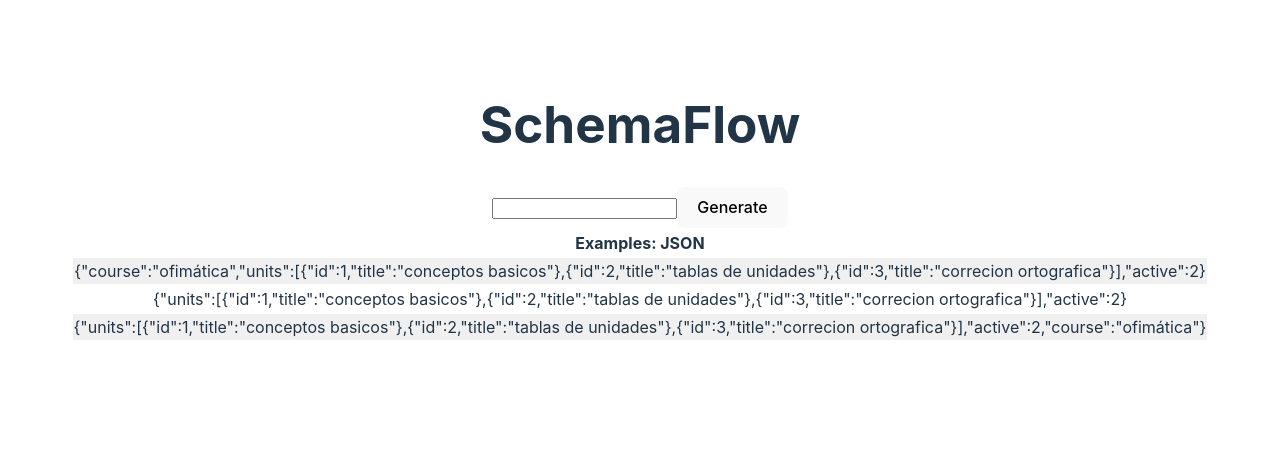
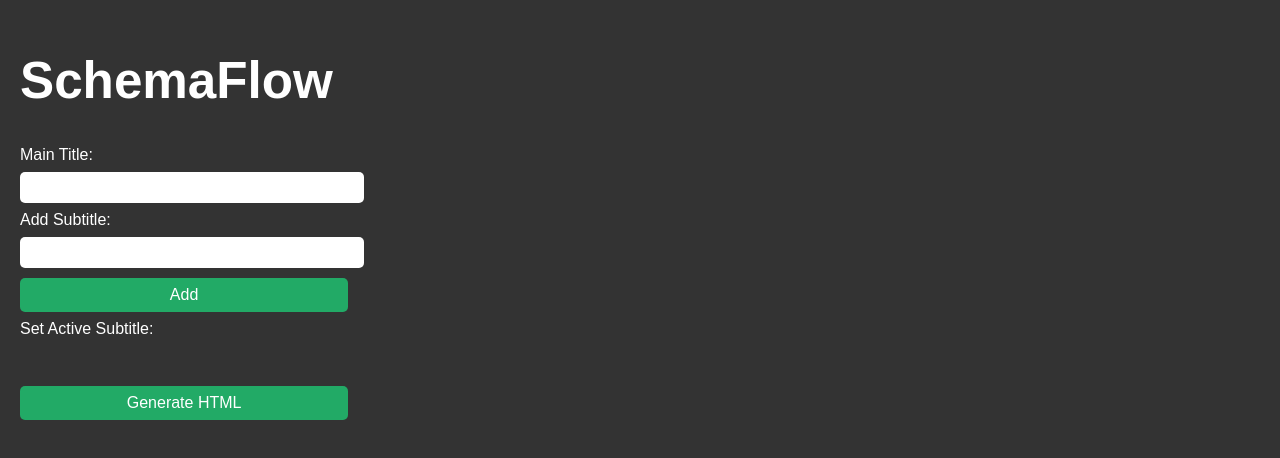
Before and after one commit to KiRZeN24/SchemaFlow, a React (Vite) app: page / in a window 1280 px wide. Shown: the part 198-656 px from the top of the page. Built offline with nearby package versions, Linux system fonts and the light colour scheme.

Commit message:
Create schemaForm and FormData interface, and modify App to display schemaForm (#11)

```diff
--- a/src/App.tsx
+++ b/src/App.tsx
@@ -1,61 +1,12 @@
-import { useEffect, useState } from 'react'
-import './App.css'
-import { validateJson } from './validateJson'
+import React from 'react';
+import SchemaForm from './schemaForm';
 
 function App() {
-  const [result, setResult] = useState('')
-
-  useEffect(() => {
-    document.title = 'SchemaFlow'
-  }, [])
-
-function handleClick() {
-  const dataElement = document.getElementById('data') as HTMLInputElement
-  const value = dataElement ? dataElement.value : ''
-
-  setResult(JSON.parse(validateJson(value)).message)
+  return (
+    <div>
+      <SchemaForm />
+    </div>
+  );
 }
 
-  return (
-    <>
-      <h1>SchemaFlow</h1>
-      <p>{result}</p>
-      <div className="inputJSON">
-        <input id="data"></input>
-        <button onClick={handleClick}>Generate</button>
-        <table>
-          <thead>
-            <tr>
-              <th>Examples: JSON</th>
-            </tr>
-          </thead>
-          <tbody>
-            <tr style={{ backgroundColor: '#f0f0f0'}}>
-              <td>
-                {
-                  '{"course":"ofimática","units":[{"id":1,"title":"conceptos basicos"},{"id":2,"title":"tablas de unidades"},{"id":3,"title":"correcion ortografica"}],"active":2}'
-                }
-              </td>
-            </tr>
-            <tr style={{ backgroundColor: '#ffffff'}}>
-              <td>
-                {
-                  '{"units":[{"id":1,"title":"conceptos basicos"},{"id":2,"title":"tablas de unidades"},{"id":3,"title":"correcion ortografica"}],"active":2}'
-                }
-              </td>
-            </tr>
-            <tr style={{ backgroundColor: '#f0f0f0'}}>
-              <td>
-                {
-                  '{"units":[{"id":1,"title":"conceptos basicos"},{"id":2,"title":"tablas de unidades"},{"id":3,"title":"correcion ortografica"}],"active":2,"course":"ofimática"}'
-                }
-              </td>
-            </tr>
-          </tbody>
-        </table>
-      </div>
-    </>
-  )
-}
-
-export default App
+export default App;
--- a/src/interfaces.ts
+++ b/src/interfaces.ts
@@ -11,6 +11,6 @@ export interface Unit {
 
   export interface FormData {
     course: string;
-    active: string;
-    units: string[];
+    active: number;
+    units: Unit[];
   }
--- /dev/null
+++ b/src/schemaForm.tsx
@@ -0,0 +1,103 @@
+import React, { useState } from "react";
+import { validateJson } from "./validateJson";
+import { exportHTML } from "./exportHTML";
+import { FormData, Unit, Course } from "./interfaces";
+import './schemaForm.css';
+
+const SchemaForm: React.FC = () => {
+  const [formData, setFormData] = useState<FormData>({
+    course: "",
+    active: 0,
+    units: [],
+  });
+  const [newSubtitle, setNewSubtitle] = useState("");
+  const [error, setError] = useState("");
+
+  const handleInputChange = (e: React.ChangeEvent<HTMLInputElement>) => {
+    setFormData({ ...formData, course: e.target.value });
+  };
+
+  const handleAddSubtitle = () => {
+    if (newSubtitle.trim() && !formData.units.some(unit => unit.title === newSubtitle)) {
+      const newUnit: Unit = { id: formData.units.length + 1, title: newSubtitle };
+
+      setFormData({
+        ...formData,
+        units: [...formData.units, newUnit],
+      });
+      setNewSubtitle("");
+    }
+  };
+
+  const handleSetActive = (unitId: number) => {
+    setFormData({ ...formData, active: unitId });
+  };
+
+  const handleRemoveSubtitle = (unitId: number) => {
+    setFormData({
+      ...formData,
+      units: formData.units.filter(unit => unit.id !== unitId),
+      active: formData.active === unitId ? 0 : formData.active
+    });
+  };
+
+  const handleGenerateHTML = () => {
+    const jsonString = JSON.stringify(formData);
+    const validationResponse = validateJson(jsonString);
+    const validationResult = JSON.parse(validationResponse);
+
+    if (validationResult.isValid) {
+      const courseData: Course = {
+        course: formData.course,
+        active: formData.active,
+        units: formData.units,
+      };
+
+      const htmlOutput = exportHTML(courseData);
+      console.log("Generated HTML:", htmlOutput);
+      setError("");
+    } else {
+      setError(validationResult.message);
+    }
+  };
+
+  return (
+    <div>
+      <h1>SchemaFlow</h1>
+      <label>
+        Main Title:
+        <input type="text" value={formData.course} onChange={handleInputChange} />
+      </label>
+      <br />
+
+      <label>
+        Add Subtitle:
+        <input
+          type="text"
+          value={newSubtitle}
+          onChange={(e) => setNewSubtitle(e.target.value)}
+        />
+        <button onClick={handleAddSubtitle}>Add</button>
+      </label>
+      <br />
+
+      <label>Set Active Subtitle:</label>
+      <ul>
+        {formData.units.map((unit) => (
+         <li key={unit.id}>
+          <button onClick={() => handleSetActive(unit.id)}>
+            {unit.title} {formData.active === unit.id ? "(Active)" : ""}
+          </button>
+          <button onClick={() => handleRemoveSubtitle(unit.id)}>Remove</button>
+        </li>
+      ))}
+    </ul>
+      <br />
+
+      <button onClick={handleGenerateHTML}>Generate HTML</button>
+      {error && <p style={{ color: "red" }}>{error}</p>}
+    </div>
+  );
+};
+
+export default SchemaForm;
```
Also changed, not shown: src/schemaForm.css (renamed from schemaForm.css).
